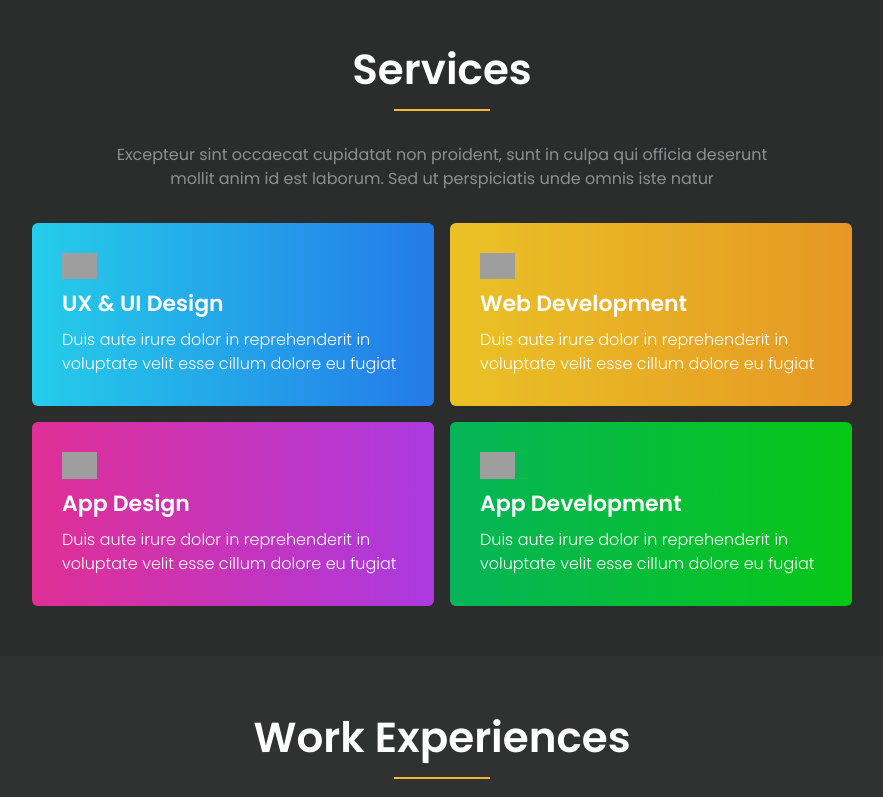
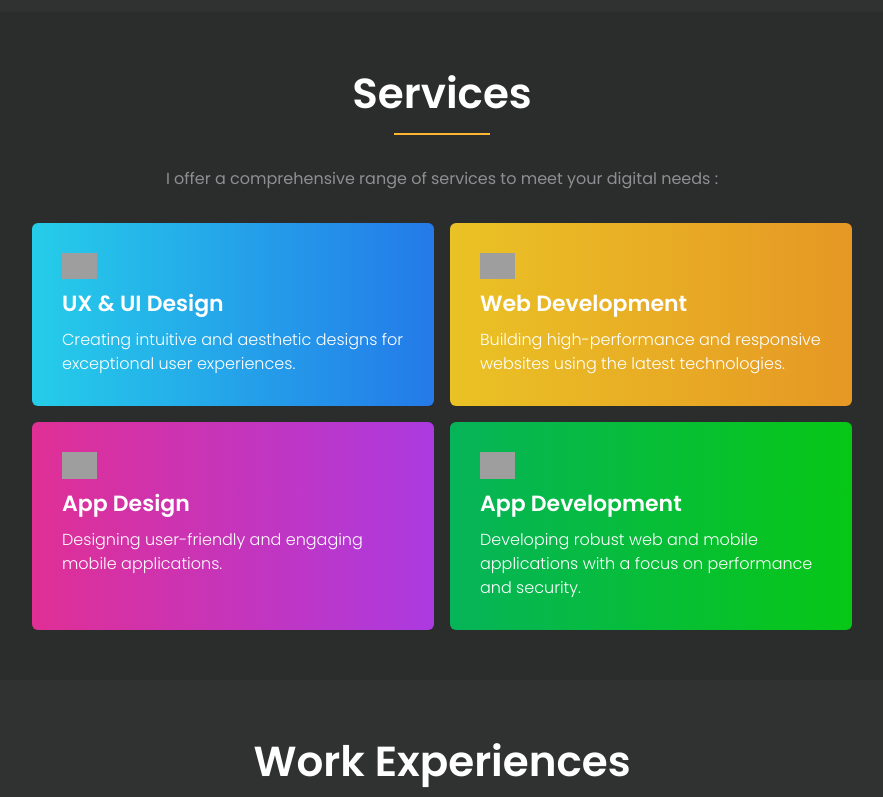
Before and after one commit to JethroMuluba/jethrocode_portfolio, a React (Vite) app: page / in a window 1280 px wide. Shown: the part 780-1577 px from the top of the page, without its empty margins (198-1081 px from the left). Built offline with nearby package versions, Linux system fonts and the light colour scheme; grey boxes are pictures that could not be loaded.

Commit message:
Fix : Replace text for about me and services sections

```diff
--- a/src/components/Realisations.jsx
+++ b/src/components/Realisations.jsx
@@ -19,33 +19,33 @@ function Realisations() {
             <div className='flex flex-col gap-2 py-[30px] px-[30px] bg-gradient-to-r from-[#25CDE9] to-[#247AE9] rounded-md cursor-pointer  '>
                 <img className='w-[35px]' src={iconeWebMobile} alt="icone Web & Mobile" />
 
-                <h3 className=' text-[22px] font-semibold'> UX & UI Design</h3>
+                <h3 className=' text-[22px] font-semibold'> {data.realisations[2].title} </h3>
 
-                <p className='font-light '>Duis aute irure dolor in reprehenderit in voluptate velit esse cillum dolore eu fugiat</p>
+                <p className='font-light '> {data.realisations[2].description} </p>
             </div>
 
             <div className='flex flex-col gap-2 py-[30px] px-[30px] bg-gradient-to-r from-[#EAC225] to-[#E69824] rounded-md  cursor-pointer '>
                 <img className='w-[35px]' src={iconeWebMobile} alt="icone Web & Mobile" />
 
-                <h3 className=' text-[22px] font-semibold'> Web Development</h3>
+                <h3 className=' text-[22px] font-semibold'> {data.realisations[3].title} </h3>
 
-                <p className='font-light '>Duis aute irure dolor in reprehenderit in voluptate velit esse cillum dolore eu fugiat</p>
+                <p className='font-light '> {data.realisations[3].description} </p>
             </div>
 
             <div className='flex flex-col gap-2 py-[30px] px-[30px] bg-gradient-to-r from-[#E02F95] to-[#AB3AE0] rounded-md  cursor-pointer '>
                 <img className='w-[35px]' src={iconeWebMobile} alt="icone Web & Mobile" />
 
-                <h3 className=' text-[22px] font-semibold'> App Design</h3>
+                <h3 className=' text-[22px] font-semibold'> {data.realisations[4].title} </h3>
 
-                <p className='font-light '>Duis aute irure dolor in reprehenderit in voluptate velit esse cillum dolore eu fugiat</p>
+                <p className='font-light '> {data.realisations[4].description} </p>
             </div>
 
             <div className='flex flex-col gap-2 py-[30px] px-[30px] bg-gradient-to-r from-[#06B459] to-[#07C716] rounded-md cursor-pointer  '>
                 <img className='w-[35px]' src={iconeWebMobile} alt="icone Web & Mobile" />
 
-                <h3 className=' text-[22px] font-semibold'>App Development</h3>
+                <h3 className=' text-[22px] font-semibold'> {data.realisations[5].title} </h3>
 
-                <p className='font-light '>Duis aute irure dolor in reprehenderit in voluptate velit esse cillum dolore eu fugiat</p>
+                <p className='font-light '>{data.realisations[5].description}</p>
             </div>
         </div>
 
--- a/src/data/data.json
+++ b/src/data/data.json
@@ -5,8 +5,8 @@
     "aboutMe" : [
         {
             "id" : 0,
-            "text1" : "Lorem ipsum dolor sit amet, consectetur adipisicing elit, sed do eiusmod tempor incididunt ut labore et dolore magna aliqua. Ut enim ad minim veniam, quis nostrud exercitation ullamco laboris nisi ut aliquip ex ea commodo consequat.",
-            "text2" : "Duis aute irure dolor in reprehenderit in voluptate velit esse cillum dolore eu fugiat nu pariatur excepteur sint occaecat."
+            "text1" : "I am Jethro Muluba, a passionate full stack web and mobile developer dedicated to creating innovative solutions to achieve ambitious goals. With expertise in UI/UX design, I transform ideas into intuitive and engaging user experiences.",
+            "text2" : "My background as an instructor and my ability to set realistic goals allow me to manage complex projects and solve problems efficiently."
         }
     ],
 
@@ -72,12 +72,40 @@
 
         {
             "id" : 0,
-            "underTitle" : "Excepteur sint occaecat cupidatat non proident, sunt in culpa qui officia deserunt mollit anim id est laborum. Sed ut perspiciatis unde omnis iste natur"
+            "underTitle" : "I offer a comprehensive range of services to meet your digital needs :"
         },
 
         {
             "id" : 1,
             "iconeWebMobile" : "https://res.cloudinary.com/dr8ofciki/image/upload/v1717456671/Mon-Portfolio-Data/a3aj6hqrine4wjjmfck7.png"
+        },
+
+        {
+            "id" : 2,
+            "title" : "UX & UI Design",
+            "description" : "Creating intuitive and aesthetic designs for exceptional user experiences."
+
+        },
+
+        {
+            "id" : 3,
+            "title" : "Web Development",
+            "description" : "Building high-performance and responsive websites using the latest technologies."
+
+        },
+
+        {
+            "id" : 4,
+            "title" : "App Design",
+            "description" : "Designing user-friendly and engaging mobile applications."
+
+        },
+
+        {
+            "id" : 5,
+            "title" : "App Development",
+            "description" : "Developing robust web and mobile applications with a focus on performance and security."
+
         }
     ],
 
```
